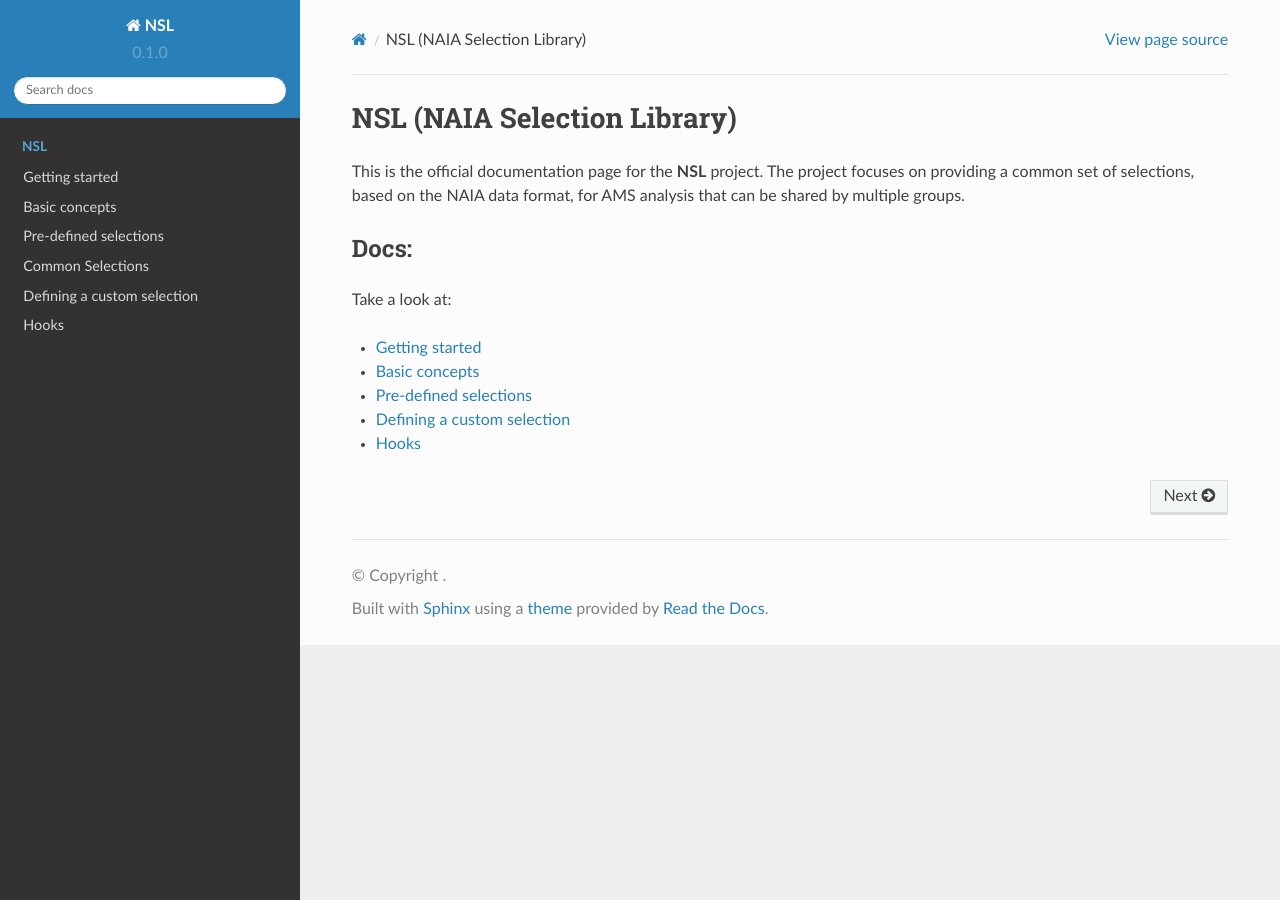
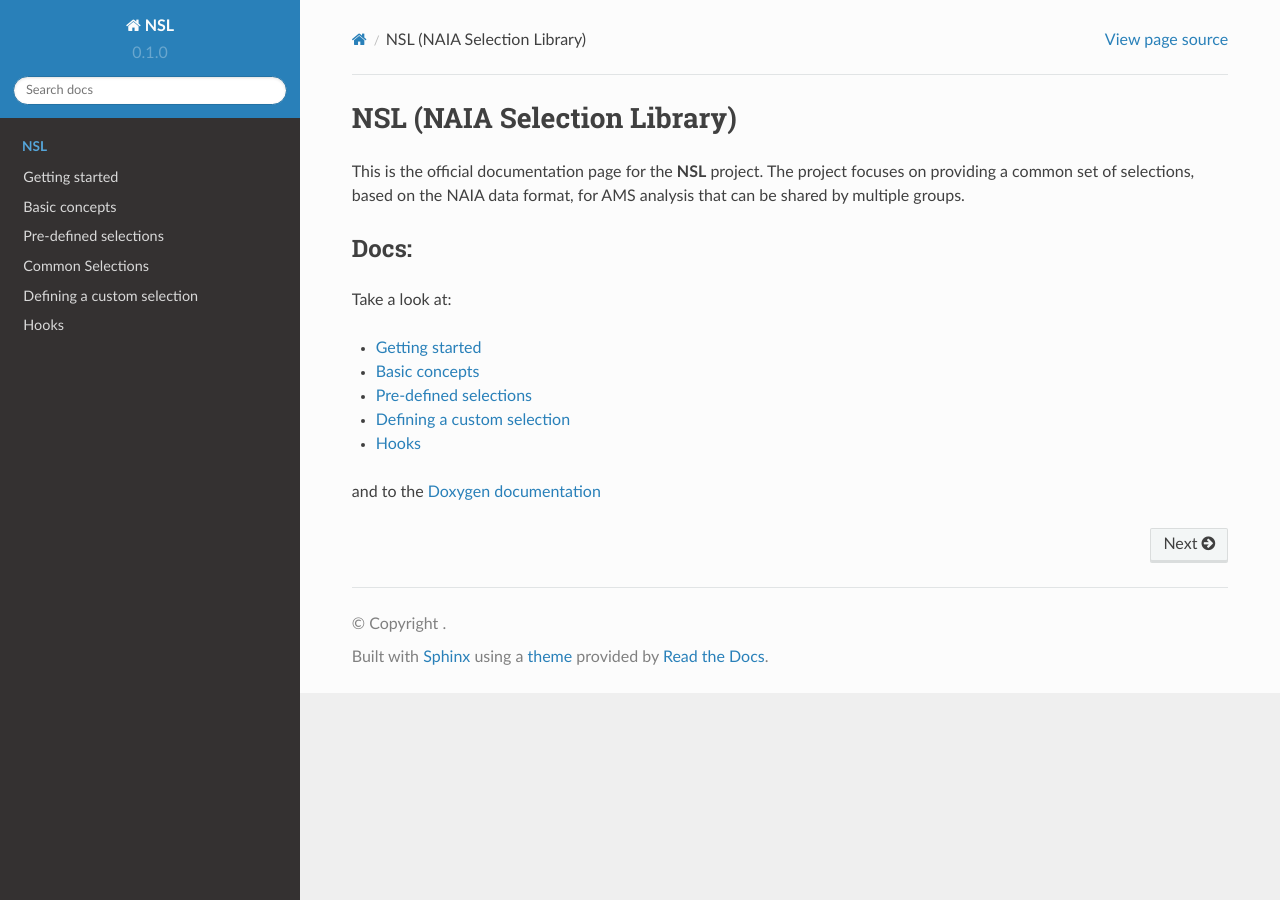
Before and after one commit to valerioformato/nsl-readthedocs, a Sphinx documentation site: the page built from docs/source/index.rst, in a window 1280 px wide. Built offline with Sphinx 7.4.7 and the Read the Docs theme 2.0.0, drawn with Linux system fonts in a browser that asks for light colours.

Commit message:
Add link to doxygen docs

```diff
--- a/docs/source/index.rst
+++ b/docs/source/index.rst
@@ -16,6 +16,7 @@ Take a look at:
 * :doc:`selections/defining-custom-selections`
 * :doc:`selections/using-hooks`
 
+and to the `Doxygen documentation <https://nsl-docs.web.cern.ch/v1.0.0/namespaces.html>`_
 
 .. toctree::
    :maxdepth: 2
```
